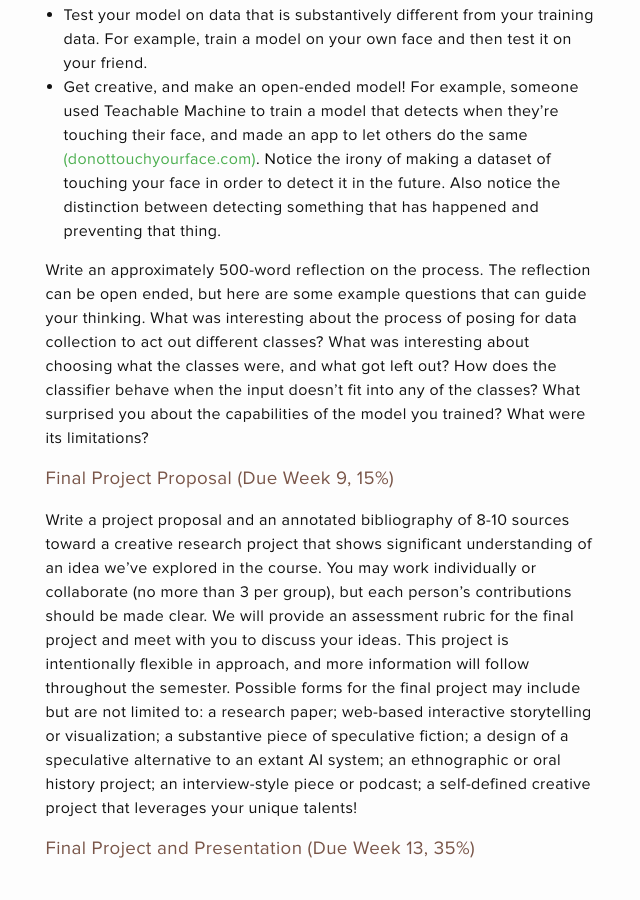
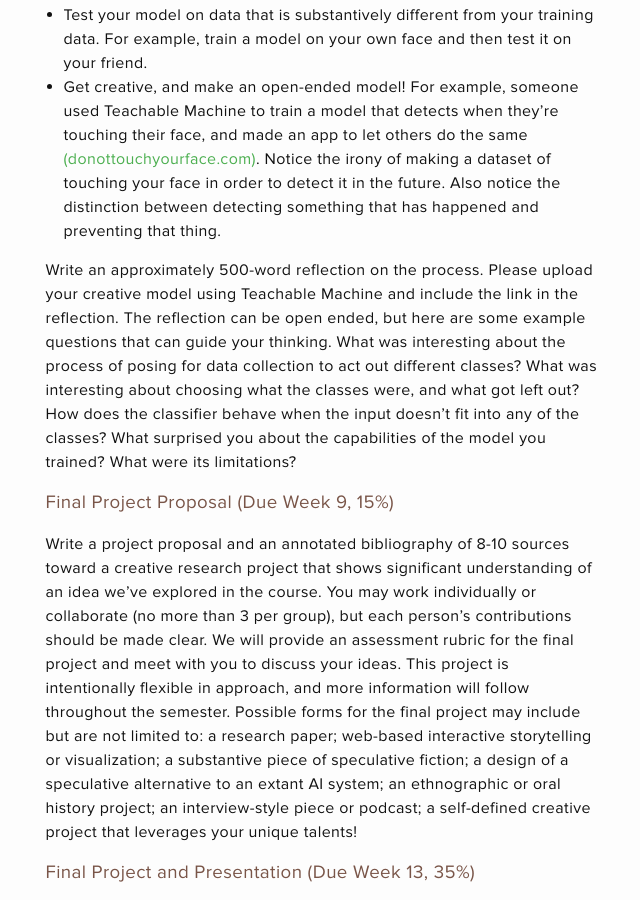
Before and after one commit to tech-speculative/tech-speculative.github.io, a Jekyll site: the page built from assignments.md, in a window 1280 px wide and 900 px high, scrolled down 1107 px. Shown: the whole window, without its empty margins (317-957 px from the left). Built offline with Jekyll 4.4.1, drawn with Linux system fonts in a browser that asks for light colours; our own code applies the rules of GitHub Pages for plain Markdown files.

Commit message:
instruction

```diff
--- a/assignments.md
+++ b/assignments.md
@@ -26,7 +26,7 @@ Google’s [Teachable Machine](https://teachablemachine.withgoogle.com/) is an o
 - Test your model on data that is substantively different from your training data. For example, train a model on your own face and then test it on your friend.
 - Get creative, and make an open-ended model! For example, someone used Teachable Machine to train a model that detects when they're touching their face, and made an app to let others do the same [(donottouchyourface.com)](https://donottouchyourface.com/). Notice the irony of making a dataset of touching your face in order to detect it in the future. Also notice the distinction between detecting something that has happened and preventing that thing.
 
-Write an approximately 500-word reflection on the process. The reflection can be open ended, but here are some example questions that can guide your thinking. What was interesting about the process of posing for data collection to act out different classes? What was interesting about choosing what the classes were, and what got left out? How does the classifier behave when the input doesn't fit into any of the classes? What surprised you about the capabilities of the model you trained? What were its limitations?
+Write an approximately 500-word reflection on the process. Please upload your creative model using Teachable Machine and include the link in the reflection. The reflection can be open ended, but here are some example questions that can guide your thinking. What was interesting about the process of posing for data collection to act out different classes? What was interesting about choosing what the classes were, and what got left out? How does the classifier behave when the input doesn't fit into any of the classes? What surprised you about the capabilities of the model you trained? What were its limitations?
 
 ### Final Project Proposal (Due Week 9, 15%)
 
```
